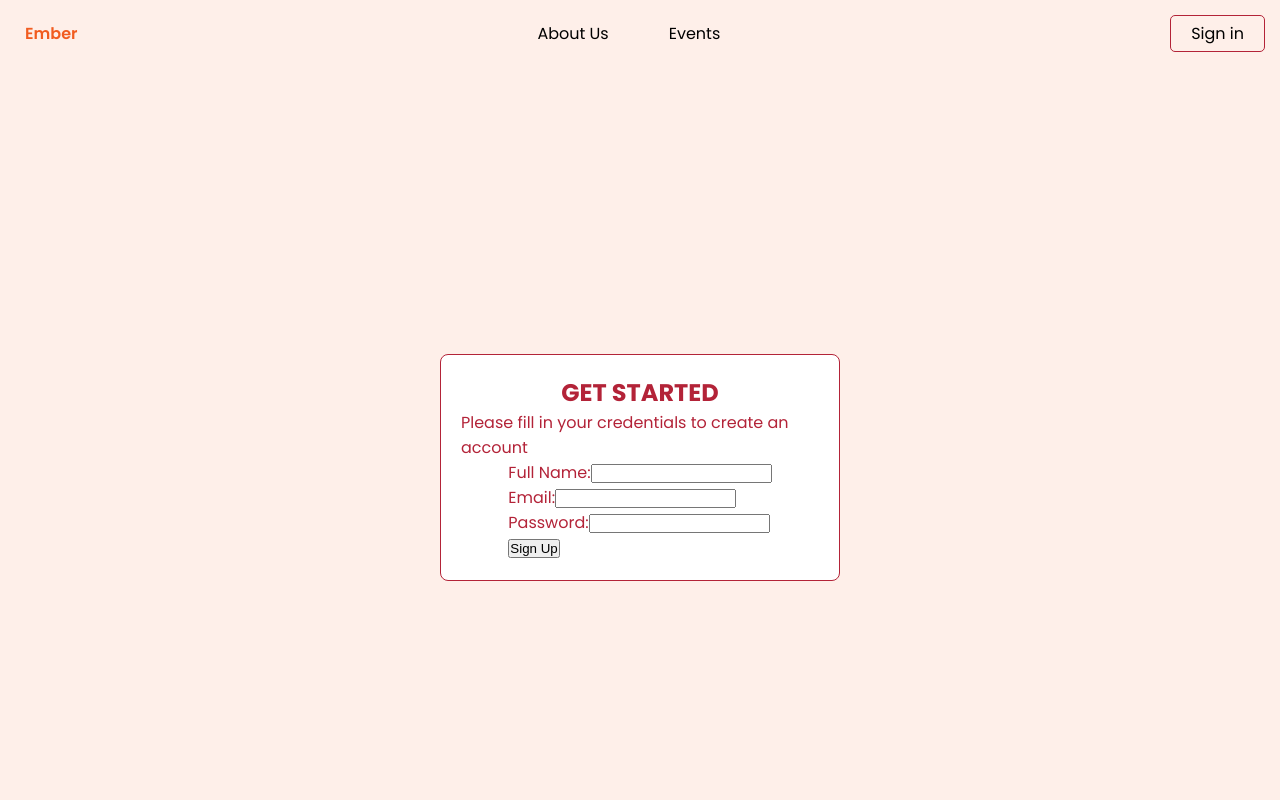
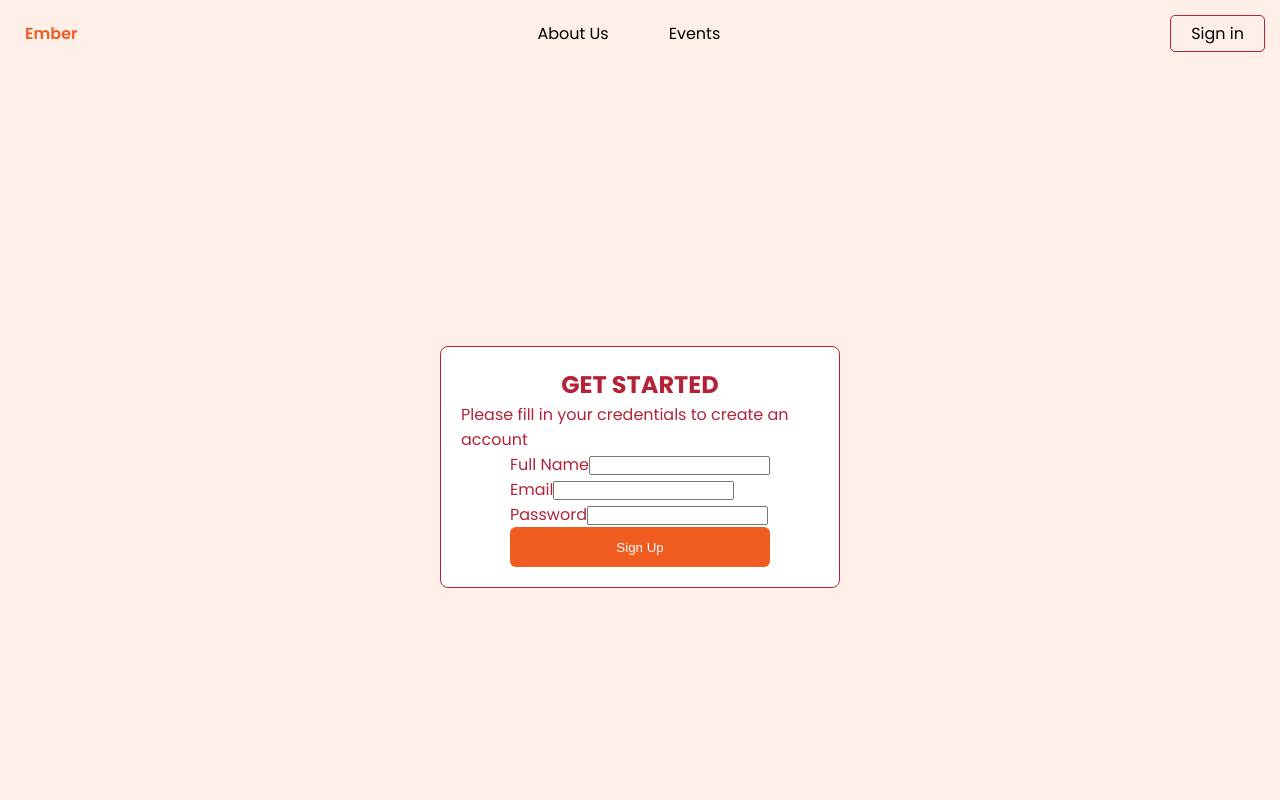
Before and after one commit to Austin-Imbastari/group4, a React (Vite) app: page /auth in a window 1280 px wide. Shown: the top 800 px of the page. Built offline with nearby package versions, Linux system fonts and the light colour scheme.

Commit message:
Refactor SignIn, SignUp and SignOut components to use custom Button component

```diff
--- a/src/pages/auth/SignIn.jsx
+++ b/src/pages/auth/SignIn.jsx
@@ -1,3 +1,5 @@
+import Button from "../../components/button/Button";
+
 export default function SignIn() {
   return (
     <>
@@ -14,7 +16,7 @@ export default function SignIn() {
           <input type="password" name="password" />
         </label>
         <br />
-        <button type="submit">Login</button>
+        <Button type="submit">Login</Button>
       </form>
     </>
   );
--- a/src/pages/auth/SignOut.jsx
+++ b/src/pages/auth/SignOut.jsx
@@ -1,10 +1,12 @@
+import Button from "../../components/button/Button";
+
 export default function SignOut() {
   return (
     <>
       {/* TODO: Render the name of the signed in user */}
       <h2>Hi *name*!</h2>
       <text>Do you want to sign out?</text>
-      <button type="submit">Sign Out</button>
+      <Button type="submit">Sign Out</Button>
     </>
   );
 }
--- a/src/pages/auth/SignUp.jsx
+++ b/src/pages/auth/SignUp.jsx
@@ -1,3 +1,5 @@
+import Button from "../../components/button/Button";
+
 export default function SignUp() {
   return (
     <>
@@ -5,21 +7,21 @@ export default function SignUp() {
       <text>Please fill in your credentials to create an account</text>
       <form>
         <label>
-          Full Name:
+          Full Name
           <input type="text" name="username" />
         </label>
         <br />
         <label>
-          Email:
+          Email
           <input type="text" name="email" />
         </label>
         <br />
         <label>
-          Password:
+          Password
           <input type="password" name="password" />
         </label>
         <br />
-        <button type="submit">Sign Up</button>
+        <Button type="submit">Sign Up</Button>
       </form>
     </>
   );
```
